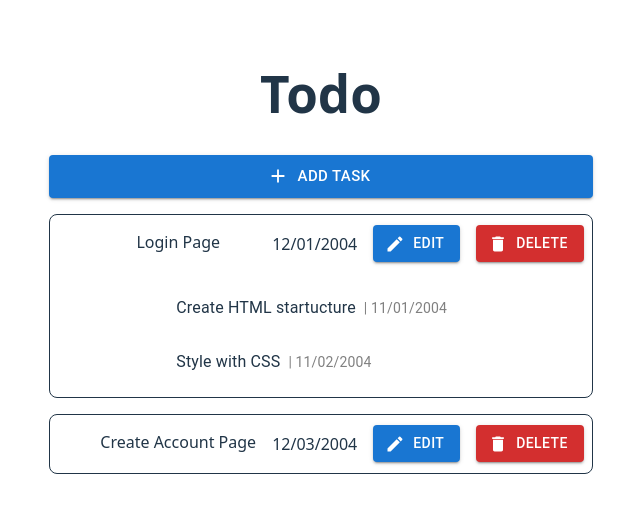
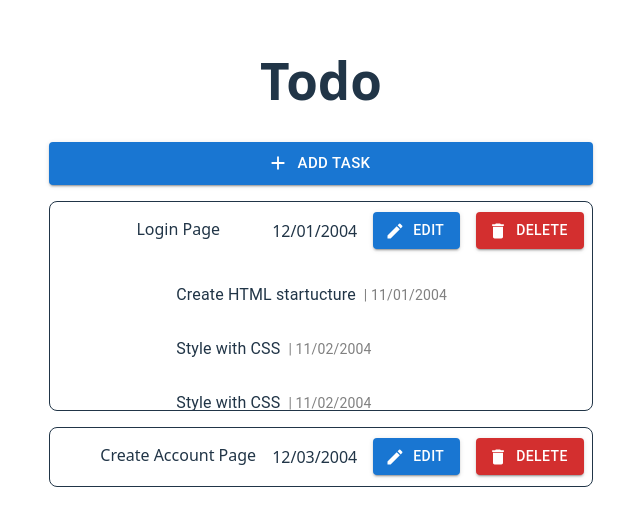
Before and after one commit to SurajPatel04/Todo_Frontend, a React (Vite) app: page / in a window 1280 px wide. Shown: the part 148-674 px from the top of the page, without its empty margins (319-959 px from the left). Built offline with nearby package versions, Linux system fonts and the light colour scheme.

Commit message:
Todo Structure fix

```diff
--- a/src/components/Todo.jsx
+++ b/src/components/Todo.jsx
@@ -21,7 +21,11 @@ function Todo() {
           Todo: "Create HTML startucture",
           Last_Date: "11/01/2004",
         },
-        obj12: { Todo: "Style with CSS", Last_Date: "11/02/2004" },
+        oobj12: { Todo: "Style with CSS", Last_Date: "11/02/2004" },
+        obj13: { Todo: "Style with CSS", Last_Date: "11/02/2004" },
+        obj14: { Todo: "Style with CSS", Last_Date: "11/02/2004" },
+        obj16: { Todo: "Style with CSS", Last_Date: "11/02/2004" },
+        obj15: { Todo: "Style with CSS", Last_Date: "11/02/2004" },
       },
     },
     {
@@ -90,6 +94,7 @@ function Todo() {
 
             {/* Subtasks */}
             {item.subTodo && Object.keys(item.subTodo).length > 0 ? (
+              <Box sx={{ maxHeight: 150, overflowY: "auto" }}>
                 <List sx={{ pl: 8 }}>
                   {Object.values(item.subTodo).map((sub, idx) => (
                     <ListItem key={idx} sx={{ display: "flex", gap: 1 }}>
@@ -105,6 +110,7 @@ function Todo() {
                     </ListItem>
                   ))}
                 </List>
+              </Box>
             ) : (
               ""
             )}
```
Lines whose indentation alone changed are shown as unchanged.
